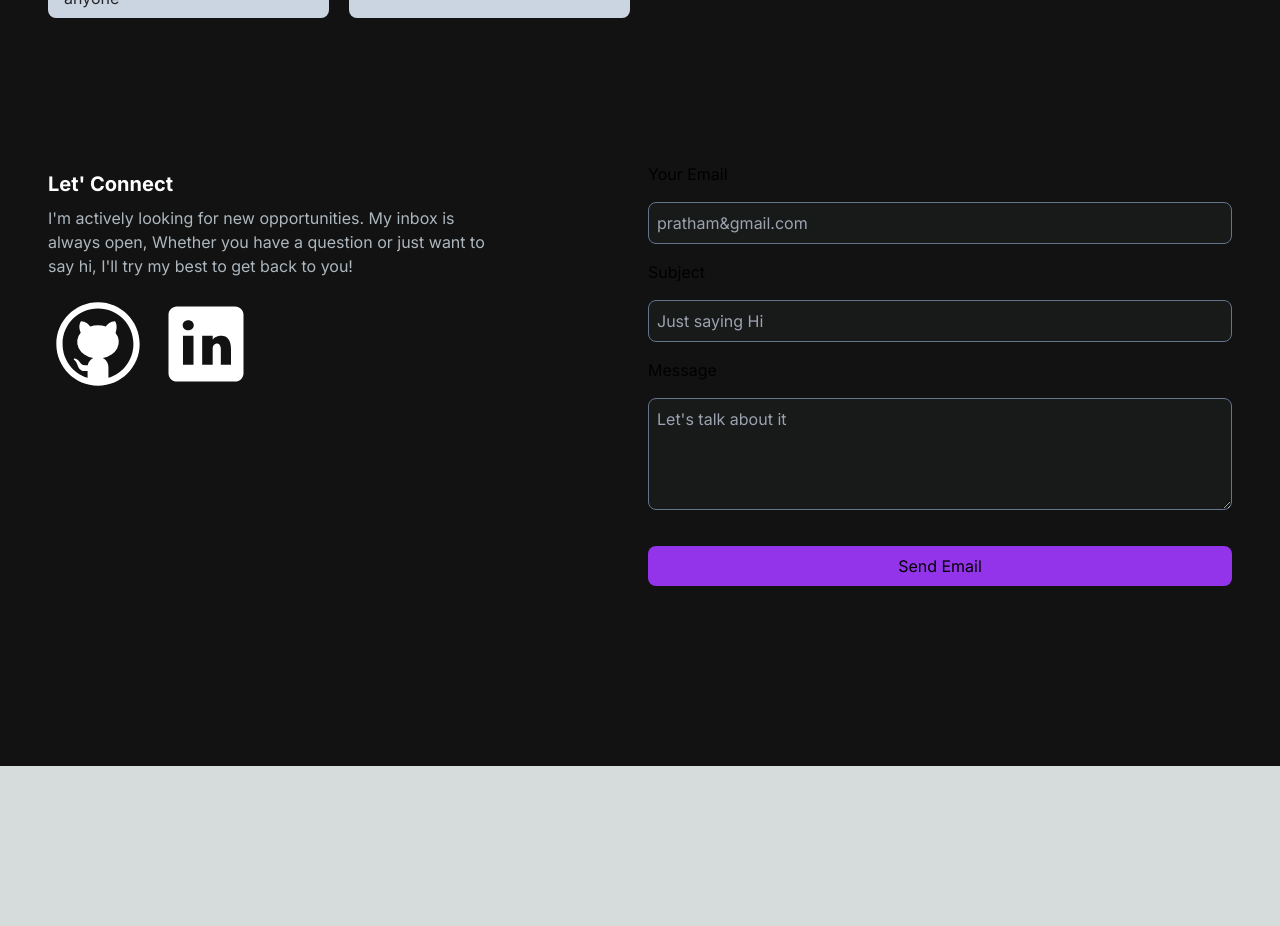
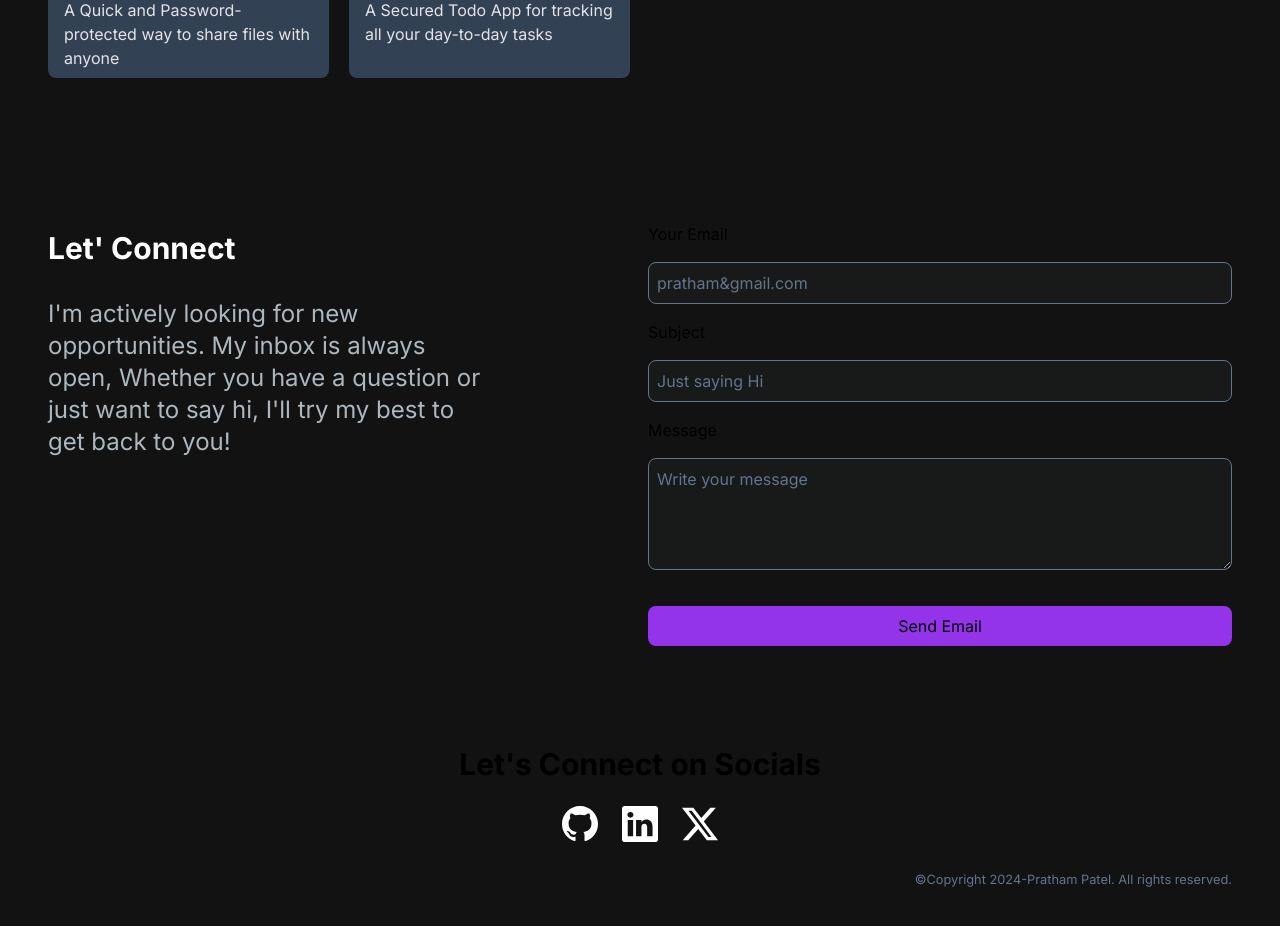
Before and after one commit to PrathamPatel010/Developer-Portfolio-2.0, a Next.js app: page / in a window 1280 px wide. Shown: the part 1780-2706 px from the top of the page. Before the commit the page ends 2546 px from the top, so only its background shows below. Built offline with nearby package versions, Linux system fonts and the light colour scheme.

Commit message:
feat:developed till footer, made some changes in navbar

```diff
--- a/package.json
+++ b/package.json
@@ -15,6 +15,7 @@
     "next": "14.1.4",
     "react": "^18",
     "react-dom": "^18",
+    "react-icons": "^5.0.1",
     "react-type-animation": "^3.2.0",
     "resend": "^3.2.0",
     "tailwind-merge": "^2.2.2"
--- a/src/app/components/Cards/ProjectCard.jsx
+++ b/src/app/components/Cards/ProjectCard.jsx
@@ -5,7 +5,7 @@ import Image from 'next/image';
 const ProjectsCard = ({ title, src, href, details }) => {
     return (
         <Link href={href || '/'} target="_blank">
-            <div className="flex flex-col overflow-hidden gap-3 bg-slate-300 text-zinc-800 rounded-lg overflow-ellipsis">
+            <div className="flex flex-col overflow-hidden gap-3 bg-slate-700 text-zinc-200 rounded-lg overflow-ellipsis">
                 <Image
                     src={`/projects/${src}`}
                     alt="spotify"
--- a/src/app/components/Connect.jsx
+++ b/src/app/components/Connect.jsx
@@ -6,20 +6,20 @@ import Link from 'next/link';
 const Connect = () => {
     return(
         <div>
-            <h5 className={'text-xl font-bold text-white my-2'}>Let&apos; Connect</h5>
-            <p className={'text-[#ADB7BE] mb-4 max-w-md'}>
+            <h5 className={'text-3xl font-bold text-white my-2'}>Let&apos; Connect</h5>
+            <p className={'text-sm md:text-2xl text-[#ADB7BE] mt-3 md:mt-8 max-w-md'}>
                 {" "}
                 I&apos;m actively looking for new opportunities. My inbox is always open,
                 Whether you have a question or just want to say hi, I&apos;ll try my best to get
                 back to you!
             </p>
             <div className={'socials flex flex-row gap-2'}>
-                <Link href={'https://github.com/PrathamPatel010'}>
-                    <Image src={GitHubIcon} alt={'github-icon'} width={100} height={100}/>
-                </Link>
-                <Link href={''}>
-                    <Image src={LinkedInIcon} alt={'linkedIn-icon'} width={100} height={100}/>
-                </Link>
+                {/*<Link href={'https://github.com/PrathamPatel010'}>*/}
+                {/*    <Image src={GitHubIcon} alt={'github-icon'} width={100} height={100}/>*/}
+                {/*</Link>*/}
+                {/*<Link href={''}>*/}
+                {/*    <Image src={LinkedInIcon} alt={'linkedIn-icon'} width={100} height={100}/>*/}
+                {/*</Link>*/}
             </div>
         </div>
     )
--- a/src/app/components/EmailSection.jsx
+++ b/src/app/components/EmailSection.jsx
@@ -22,18 +22,26 @@ const EmailSection = () => {
     }
 
     return(
-        <section id={'connect'} className={'grid md:grid-cols-2 my-12 md:my-12 py-24 gap-4'}>
+        <section id={'connect'} className={'grid md:grid-cols-2 mt-14 md:mt-12 pt-0 md:pt-24 gap-4'}>
             <Connect/>
             <div>
                 <form className={'flex flex-col gap-4'} onSubmit={handleFormSubmit}>
                     <span>Your Email</span>
-                    <input onChange={(e)=>setEmail(e.target.value)} value={email} className={'p-2 bg-[#181919] border border-slate-500 rounded-lg'} type={'text'} placeholder={'pratham&gmail.com'}/>
+                    <input onChange={(e)=>setEmail(e.target.value)}
+                           value={email} className={'p-2 bg-[#181919] border border-slate-500 placeholder-slate-500 rounded-lg'}
+                           type={'text'} placeholder={'pratham&gmail.com'} required={true}/>
                     <span>Subject</span>
-                    <input onChange={(e)=>setSubject(e.target.value)} value={subject} className={'p-2 bg-[#181919] border border-slate-500 rounded-lg'} type={'text'} placeholder={'Just saying Hi'}/>
+                    <input onChange={(e)=>setSubject(e.target.value)}
+                           value={subject} className={'p-2 bg-[#181919] border border-slate-500 placeholder-slate-500 rounded-lg'}
+                           type={'text'} placeholder={'Just saying Hi'} required={true}/>
                     <span>Message</span>
-                    <textarea className={'h-28 p-2 bg-[#181919] border border-slate-500 rounded-lg'} onChange={(e)=>setMessage(e.target.value)} value={message} placeholder={"Let's talk about it"}/>
-                    <button type={'submit'} className={'mt-5 p-2 bg-purple-600 hover:bg-purple-800 rounded-lg'}>Send Email</button>
+                    <textarea className={'h-28 p-2 bg-[#181919] border border-slate-500 placeholder-slate-500 rounded-lg'}
+                              onChange={(e)=>setMessage(e.target.value)}
+                              value={message} placeholder={"Write your message"} required={true}/>
+                    <button type={'submit'}
+                            className={'mt-2 md:mt-5 p-2 bg-purple-600 hover:bg-purple-800 rounded-lg'}>Send Email</button>
                 </form>
+
                 <div id={'ack-div'} className={'mt-2 pt-3 text-md text-center md:text-left ack-div'}>
                     {acknowledgement}
                 </div>
--- /dev/null
+++ b/src/app/components/Footer.jsx
@@ -0,0 +1,30 @@
+import { BsGithub, BsLinkedin, BsTwitterX } from "react-icons/bs";
+import Link from "next/link";
+const Footer = () => {
+
+    return (
+        <>
+            <section id="socials" className="pb-5 pt-10 md:pt-20">
+                <div className="text-center">
+                    <h1 className="text-3xl font-bold text-center">Let&apos;s Connect on Socials</h1>
+                </div>
+                <div className="mt-5 socials flex flex-row justify-center gap-4 text-4xl">
+                        <Link className={'p-1 hover:bg-purple-800 text-white rounded-md'} href="https://github.com/PrathamPatel010" target={'_blank'} rel={'noopener noreferrer'}>
+                            <BsGithub/>
+                        </Link>
+                        <Link className={'p-1 hover:bg-purple-800 text-white rounded-md'} href="https://www.linkedin.com/in/pratham-patel-08865821b" target={'_blank'} rel={'noopener noreferrer'}>
+                            <BsLinkedin/>
+                        </Link>
+                        <Link className={'p-1 hover:bg-purple-800 text-white rounded-md'} href="https://twitter.com/Prathamtwts" target={'_blank'} rel={'noopener noreferrer'}>
+                            <BsTwitterX/>
+                        </Link>
+                </div>
+                <div className="pt-5 text-slate-500 text-right">
+                    <small>©Copyright 2024-Pratham Patel. All rights reserved.</small>
+                </div>
+            </section>
+        </>
+    )
+}
+
+export default Footer;
--- a/src/app/components/HeroSection.jsx
+++ b/src/app/components/HeroSection.jsx
@@ -2,6 +2,7 @@
 import { TypeAnimation } from 'react-type-animation';
 import Image from "next/image";
 import {about} from '../data';
+import Link from "next/link";
 
 const HeroSection = () => {
     const downloadCV = () => {
@@ -38,7 +39,9 @@ const HeroSection = () => {
                         {about}
                     </p>
                     <div>
-                        <button className={'px-6 py-3 w-full sm:w-fit rounded-full mr-4 text-black bg-white hover:bg-slate-400'}>Hire Me</button>
+                        <button onClick={()=>window.location.href='#connect'} className={'px-6 py-3 w-full sm:w-fit rounded-full mr-4 text-black bg-white hover:bg-slate-400'}>
+                            Hire Me
+                        </button>
                         <button onClick={downloadCV} className={'px-6 py-3 w-full sm:w-fit rounded-full text-white border border-white bg-transparent hover:bg-slate-500 mt-3'}>
                             <a href={'/PrathamPatel_Resume.pdf'} download={'PrathamPatel_Resume'} rel={"noopener noreferrer"} target={'_blank'}>Download CV</a>
                         </button>
--- a/src/app/components/ProjectSection.jsx
+++ b/src/app/components/ProjectSection.jsx
@@ -3,7 +3,7 @@ import ProjectsCard from '../components/Cards/ProjectCard';
 const ProjectCardSection = ({ title, data }) => {
 
     return (
-        <section id={'projects'} className="grid gap-8 p-5 mt-5 md:p-0">
+        <section id={'projects'} className="grid gap-8 p-5 mt-5 md:mt-20 md:p-0">
             <div className="text-3xl md:text-4xl font-medium text-zinc-200 text-center">{title}</div>
             <div className="grid grid-cols-1 md:grid-cols-3 lg:grid-cols-4 xl:grid-cols-4 gap-5">
                 {data.map((card) => (
--- a/src/app/components/SkillsSection.jsx
+++ b/src/app/components/SkillsSection.jsx
@@ -24,7 +24,7 @@ const SkillsSection = () => {
                     <TechCard
                         title="Backend Tech."
                         className="bg-[#f37c36]"
-                        tech={['Node.js', 'Express.js','Microservices Architecture']}
+                        tech={['Node.js', 'Express.js','Microservice Architecture']}
                     />
                     <TechCard
                         title="Database & ORM"
--- a/src/app/page.jsx
+++ b/src/app/page.jsx
@@ -4,6 +4,7 @@ import SkillsSection from "./components/SkillsSection";
 import ProjectCardSection from "@/app/components/ProjectSection";
 import EmailSection from "@/app/components/EmailSection";
 import {projects} from './data/index';
+import Footer from "@/app/components/Footer";
 
 export default function Home() {
   return (
@@ -14,6 +15,7 @@ export default function Home() {
             <SkillsSection/>
             <ProjectCardSection title={'Projects'} data={projects}/>
             <EmailSection/>
+            <Footer/>
         </div>
     </main>
   );
```
Also changed, not shown: src/app/components/Navbar.jsx (+10 -6 lines), 1 other file (tests, documents, lock files or other folders).
